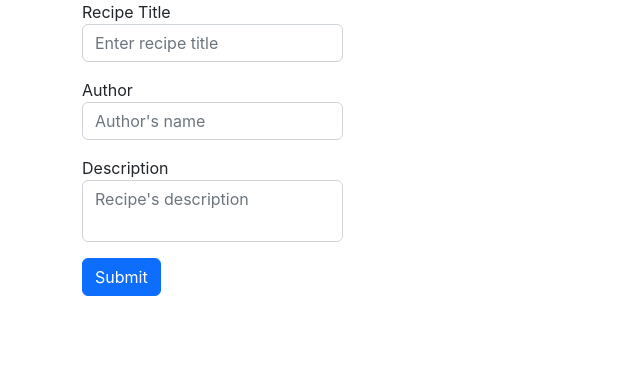
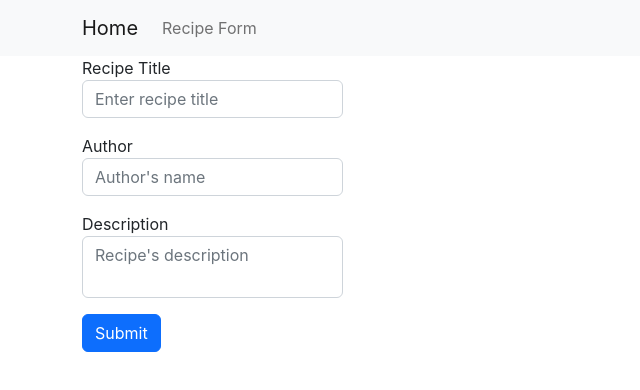
Before and after one commit to mycodecareer/30daygroupproject, a React (Create React App) app in the folder frontend/: page /form in a window 1280 px wide. Shown: the top 390 px of the page, without its empty margins (0-640 px from the left). Built offline with nearby package versions, Linux system fonts and the light colour scheme; the HTML template or start-up script is replaced by a standard one.

Commit message:
added navbar and updated project directory with routes folder (#47)

```diff
--- a/frontend/src/Form.js
+++ /dev/null
@@ -1,49 +0,0 @@
-import React from "react";
-import "bootstrap/dist/css/bootstrap.min.css";
-
-const MyForm = () => {
-  return (
-    <div class="container">
-      <div class="row">
-        <div class="col-3">
-          <form>
-            <div class="input-groupm my-auto mb-3">
-              <label for="title">Recipe Title</label>
-              <input
-                type="text"
-                name="title"
-                id="title"
-                placeholder="Enter recipe title"
-                class="form-control"
-              />
-            </div>
-            <div class="input-groupm my-auto mb-3">
-              <label for="author">Author</label>
-              <input
-                class="form-control"
-                type="text"
-                name="author"
-                id="author"
-                placeholder="Author's name"
-              />
-            </div>
-            <div class="input-groupm my-auto mb-3">
-              <label for="description">Description</label>
-              <textarea
-                class="form-control"
-                type="description"
-                name="description"
-                id="description"
-                placeholder="Recipe's description"
-                style={{ resize: "none" }}
-              />
-            </div>
-            <button class="btn btn-primary">Submit</button>
-          </form>
-        </div>
-      </div>
-    </div>
-  );
-};
-
-export default MyForm;
--- /dev/null
+++ b/frontend/src/components/navbar.jsx
@@ -0,0 +1,19 @@
+import Container from "react-bootstrap/Container";
+import Nav from "react-bootstrap/Nav";
+import Navbar from "react-bootstrap/Navbar";
+
+export default function CommonNavbar() {
+  return (
+    <Navbar bg="light" expand="lg">
+      <Container>
+        <Navbar.Brand href="/">Home</Navbar.Brand>
+        <Navbar.Toggle aria-controls="basic-navbar-nav" />
+        <Navbar.Collapse id="basic-navbar-nav">
+          <Nav className="me-auto">
+            <Nav.Link href="/form">Recipe Form</Nav.Link>
+          </Nav>
+        </Navbar.Collapse>
+      </Container>
+    </Navbar>
+  );
+}
--- a/frontend/src/index.js
+++ b/frontend/src/index.js
@@ -3,9 +3,9 @@ import React from "react";
 import ReactDOM from "react-dom/client";
 import "bootstrap/dist/css/bootstrap.min.css";
 import "./index.css";
-import MyForm from "./Form";
+import MyForm from "./routes/Form";
 import { createBrowserRouter, RouterProvider } from "react-router-dom";
-import Home from "./Home";
+import Home from "./routes/Home";
 const router = createBrowserRouter([
   {
     path: "/",
--- /dev/null
+++ b/frontend/src/routes/Form.js
@@ -0,0 +1,53 @@
+import React from "react";
+
+import CommonNavbar from "../components/navbar";
+
+const MyForm = () => {
+  return (
+    <>
+      <CommonNavbar />
+      <div class="container">
+        <div class="row">
+          <div class="col-3">
+            <form>
+              <div class="input-groupm my-auto mb-3">
+                <label for="title">Recipe Title</label>
+                <input
+                  type="text"
+                  name="title"
+                  id="title"
+                  placeholder="Enter recipe title"
+                  class="form-control"
+                />
+              </div>
+              <div class="input-groupm my-auto mb-3">
+                <label for="author">Author</label>
+                <input
+                  class="form-control"
+                  type="text"
+                  name="author"
+                  id="author"
+                  placeholder="Author's name"
+                />
+              </div>
+              <div class="input-groupm my-auto mb-3">
+                <label for="description">Description</label>
+                <textarea
+                  class="form-control"
+                  type="description"
+                  name="description"
+                  id="description"
+                  placeholder="Recipe's description"
+                  style={{ resize: "none" }}
+                />
+              </div>
+              <button class="btn btn-primary">Submit</button>
+            </form>
+          </div>
+        </div>
+      </div>
+    </>
+  );
+};
+
+export default MyForm;
--- a/frontend/src/Home.js
+++ b/frontend/src/routes/Home.js
@@ -1,10 +1,10 @@
-import { Link } from "react-router-dom";
+import CommonNavbar from "../components/navbar";
 
 const Home = () => {
   return (
     <div>
+      <CommonNavbar />
       <h1>Welcome to Home</h1>
-      <Link to="/form">Go to Form</Link>
     </div>
   );
 };
```
